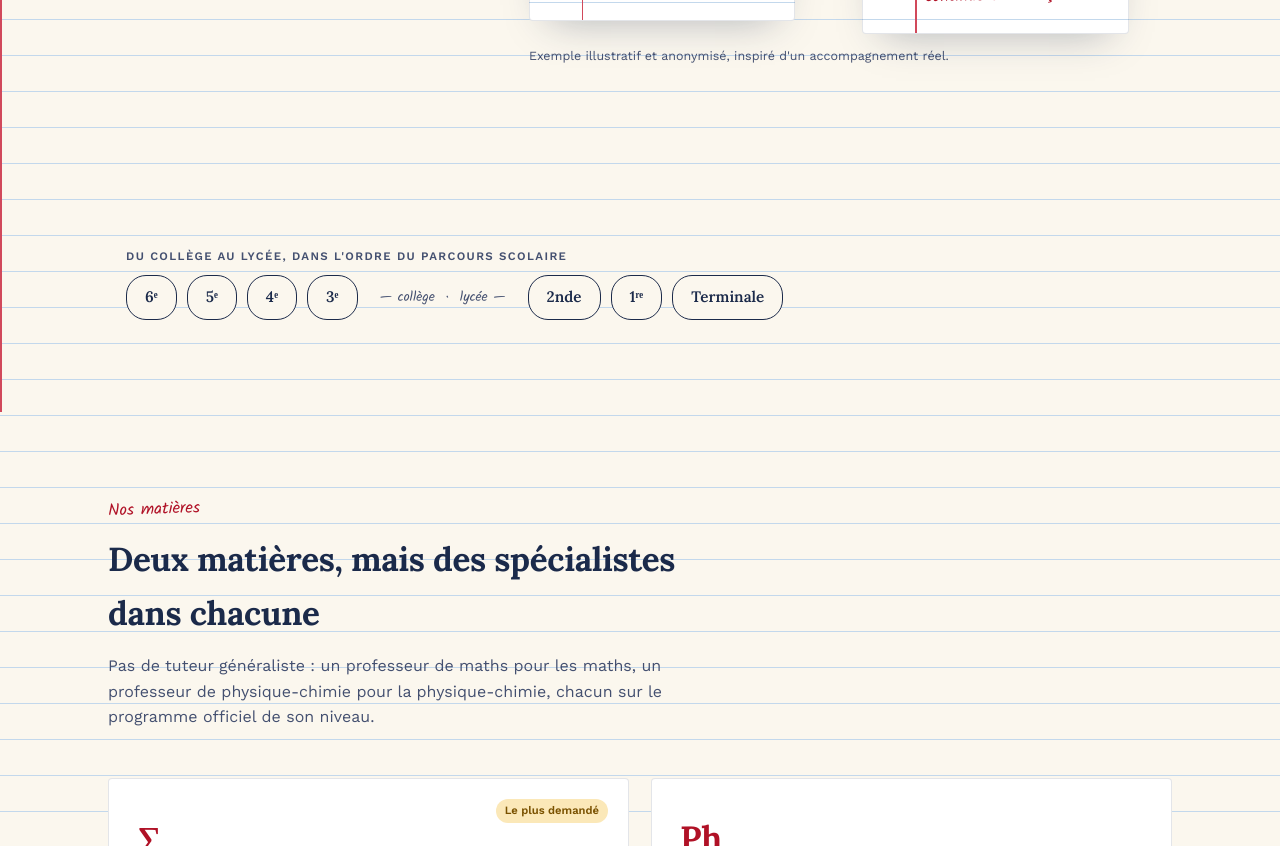
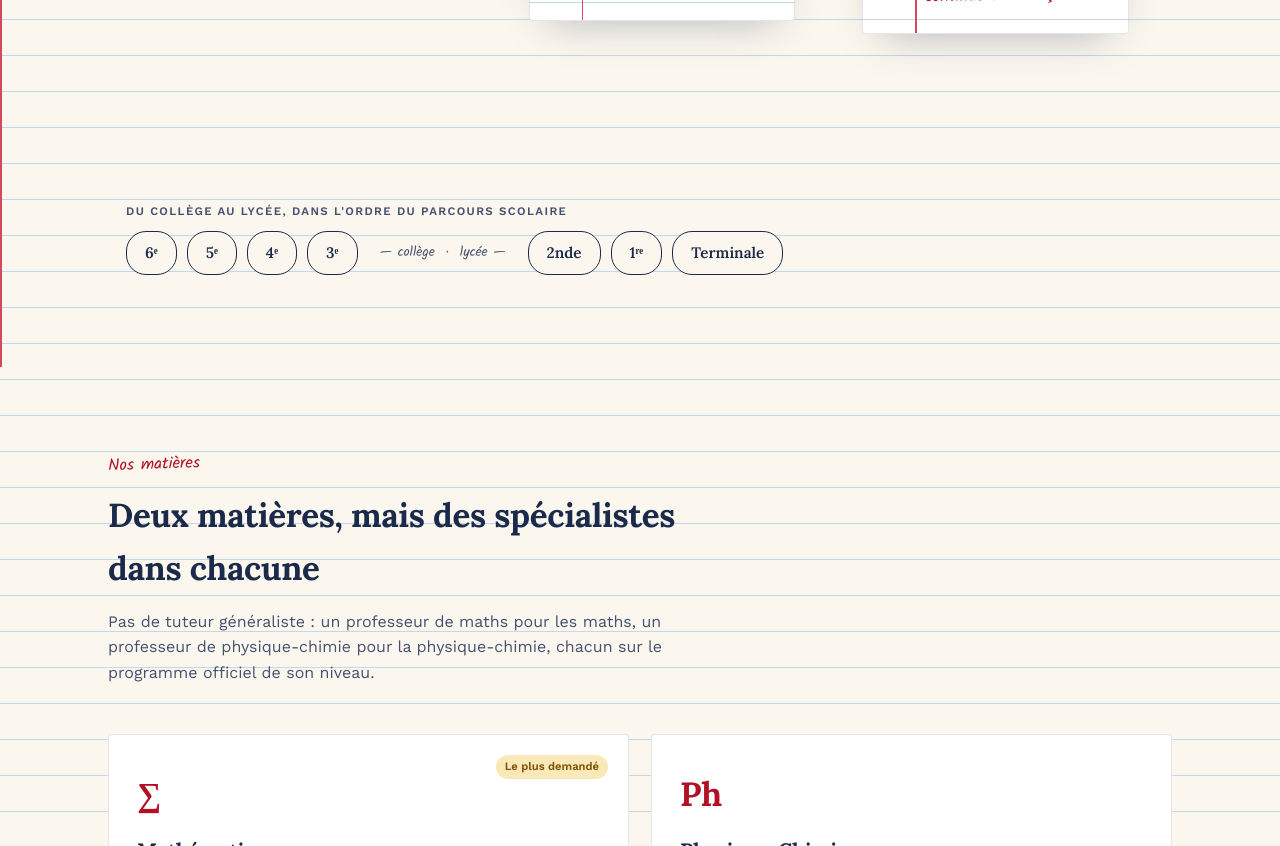
Before and after one commit to bon-point/bon-point, a plain HTML site: page index.html in a window 1280 px wide. Shown: the part 2176-3022 px from the top of the page. Drawn offline with nearby package versions, Linux system fonts and the light colour scheme; no server answers.

Commit message:
Update index.html

```diff
--- a/index.html
+++ b/index.html
@@ -701,7 +701,6 @@
               </div>
             </div>
           </div>
-          <p class="proof-caption">Exemple illustratif et anonymisé, inspiré d'un accompagnement réel.</p>
         </div>
       </div>
     </div>
```
